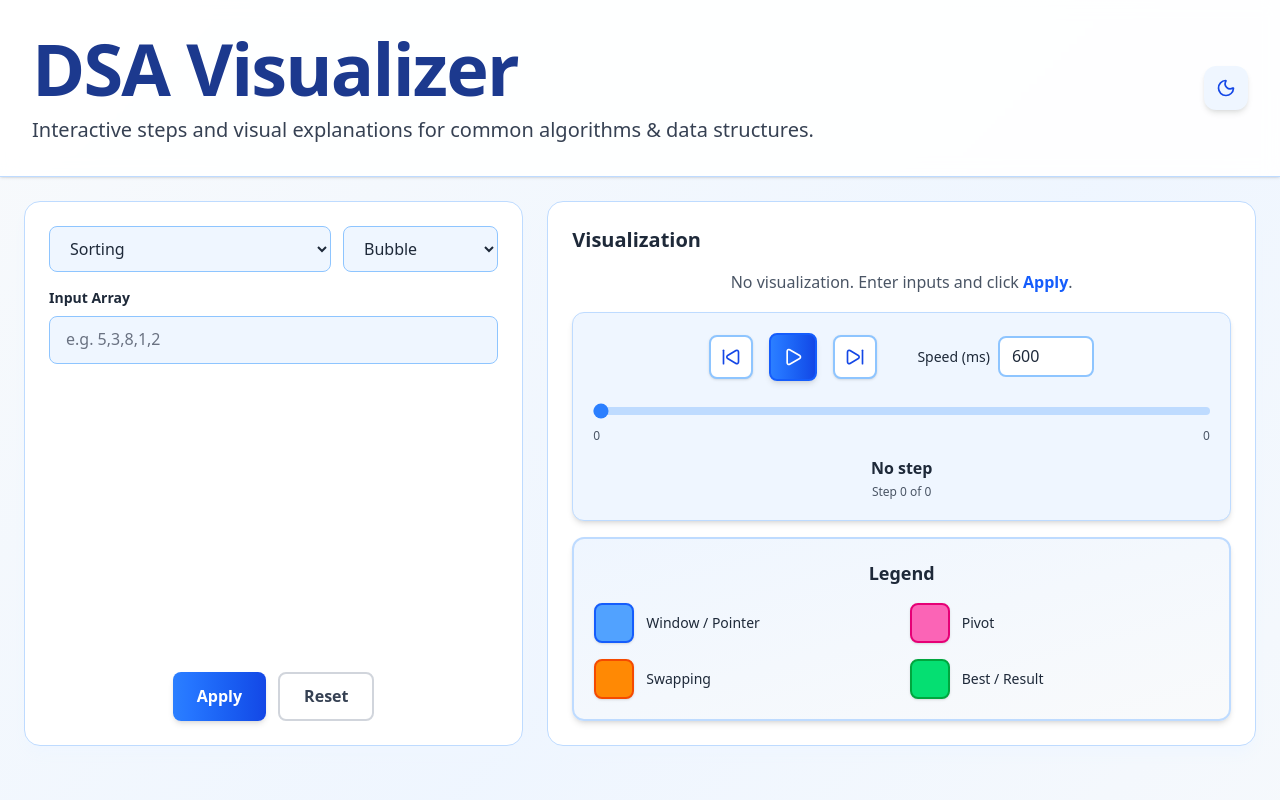
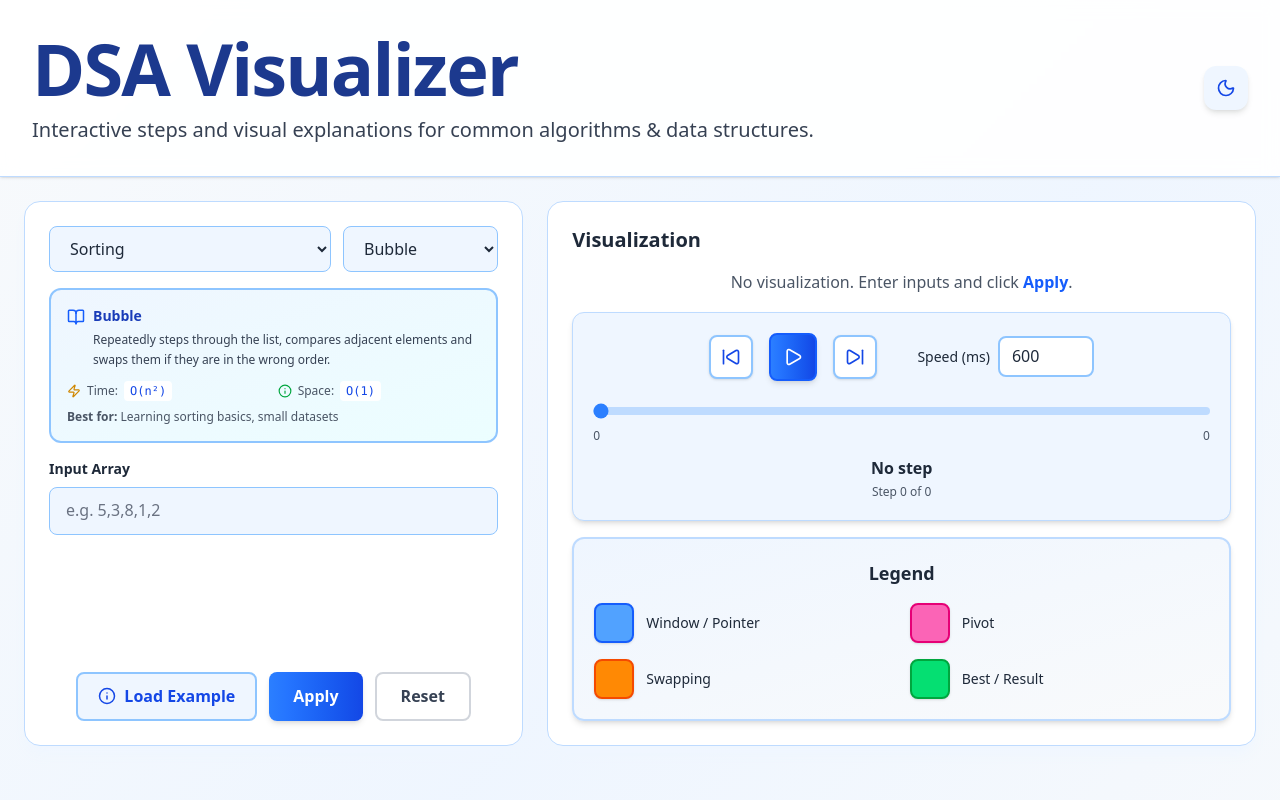
Before and after one commit to Harihkvent/DSA-VISUALIZATION, a React (Vite) app in the folder reverse-vowels-visualizer/: page / in a window 1280 px wide. Shown: the top 800 px of the page. Built offline with nearby package versions, Linux system fonts and the light colour scheme.

Commit message:
Add algorithm info cards, Load Example button, and keyboard shortcuts
Co-authored-by: Harihkvent <162299147+Harihkvent@users.noreply.github.com>

```diff
--- a/reverse-vowels-visualizer/src/App.jsx
+++ b/reverse-vowels-visualizer/src/App.jsx
@@ -1,5 +1,5 @@
 import React, { useEffect, useMemo, useState } from 'react';
-import { Play, Pause, SkipForward, SkipBack, Moon, Sun } from 'lucide-react';
+import { Play, Pause, SkipForward, SkipBack, Moon, Sun, Info, Zap, BookOpen } from 'lucide-react';
 import Footer from './components/Footer'; // adjust path as needed
 
 /* ---------- parsers & generators (kept intact, safe guards kept) ---------- */
@@ -52,6 +52,140 @@ function parseAdjList(str) {
   for (let i = 0; i <= maxIndex; i++) out[i] = Array.isArray(adj[i]) ? adj[i] : [];
   return out.length ? out : null;
 }
+
+/* ---------- Algorithm Metadata ---------- */
+
+const algorithmInfo = {
+  'Bubble': {
+    description: 'Repeatedly steps through the list, compares adjacent elements and swaps them if they are in the wrong order.',
+    timeComplexity: 'O(n²)',
+    spaceComplexity: 'O(1)',
+    example: '5,3,8,1,2',
+    bestFor: 'Learning sorting basics, small datasets'
+  },
+  'Selection': {
+    description: 'Divides input into sorted and unsorted regions, repeatedly selects the smallest element from unsorted region.',
+    timeComplexity: 'O(n²)',
+    spaceComplexity: 'O(1)',
+    example: '64,25,12,22,11',
+    bestFor: 'Small datasets, minimal memory writes'
+  },
+  'Insertion': {
+    description: 'Builds final sorted array one item at a time, inserting each element into its proper position.',
+    timeComplexity: 'O(n²)',
+    spaceComplexity: 'O(1)',
+    example: '12,11,13,5,6',
+    bestFor: 'Nearly sorted data, online algorithms'
+  },
+  'Merge': {
+    description: 'Divides array into halves, recursively sorts them, then merges the sorted halves.',
+    timeComplexity: 'O(n log n)',
+    spaceComplexity: 'O(n)',
+    example: '38,27,43,3,9,82,10',
+    bestFor: 'Large datasets, stable sorting, linked lists'
+  },
+  'Quick': {
+    description: 'Picks a pivot element, partitions array around pivot, then recursively sorts partitions.',
+    timeComplexity: 'O(n log n) avg, O(n²) worst',
+    spaceComplexity: 'O(log n)',
+    example: '10,7,8,9,1,5',
+    bestFor: 'General purpose, in-place sorting'
+  },
+  'Linear': {
+    description: 'Sequentially checks each element until target is found or list ends.',
+    timeComplexity: 'O(n)',
+    spaceComplexity: 'O(1)',
+    example: '2,3,4,10,40',
+    target: '10',
+    bestFor: 'Unsorted data, small datasets'
+  },
+  'Binary': {
+    description: 'Repeatedly divides sorted array in half, eliminating half of remaining elements each step.',
+    timeComplexity: 'O(log n)',
+    spaceComplexity: 'O(1)',
+    example: '2,3,4,10,40',
+    target: '10',
+    bestFor: 'Sorted arrays, large datasets'
+  },
+  'Reverse Vowels': {
+    description: 'Uses two pointers from both ends to swap vowels in a string.',
+    timeComplexity: 'O(n)',
+    spaceComplexity: 'O(n)',
+    example: 'hello world',
+    bestFor: 'String manipulation, two-pointer technique'
+  },
+  'Max Window Sum (k)': {
+    description: 'Slides a fixed-size window through array to find subarray with maximum sum.',
+    timeComplexity: 'O(n)',
+    spaceComplexity: 'O(1)',
+    example: '1,4,2,10,2,3,1,0,20',
+    k: '3',
+    bestFor: 'Subarray problems, optimization'
+  },
+  'Stack': {
+    description: 'Last-In-First-Out (LIFO) data structure. Elements are added and removed from the same end.',
+    timeComplexity: 'O(1) per operation',
+    spaceComplexity: 'O(n)',
+    example: 'push:1,push:2,push:3,pop,push:4',
+    bestFor: 'Function calls, undo operations, expression evaluation'
+  },
+  'Queue': {
+    description: 'First-In-First-Out (FIFO) data structure. Elements are added at rear and removed from front.',
+    timeComplexity: 'O(1) per operation',
+    spaceComplexity: 'O(n)',
+    example: 'enqueue:1,enqueue:2,dequeue,enqueue:3',
+    bestFor: 'Task scheduling, BFS, buffers'
+  },
+  'LinkedList Reverse': {
+    description: 'Reverses the direction of pointers in a singly linked list.',
+    timeComplexity: 'O(n)',
+    spaceComplexity: 'O(1)',
+    example: '1,2,3,4,5',
+    bestFor: 'Pointer manipulation, in-place reversal'
+  },
+  'Heapify': {
+    description: 'Converts an array into a max-heap data structure where parent nodes are greater than children.',
+    timeComplexity: 'O(n)',
+    spaceComplexity: 'O(1)',
+    example: '4,10,3,5,1',
+    bestFor: 'Priority queues, heap sort, top-k problems'
+  },
+  'BFS': {
+    description: 'Explores graph level by level, visiting all neighbors before moving to next level.',
+    timeComplexity: 'O(V + E)',
+    spaceComplexity: 'O(V)',
+    example: '0:1,2;1:0,3;2:0;3:1',
+    bestFor: 'Shortest path, level-order traversal'
+  },
+  'DFS': {
+    description: 'Explores graph by going as deep as possible along each branch before backtracking.',
+    timeComplexity: 'O(V + E)',
+    spaceComplexity: 'O(V)',
+    example: '0:1,2;1:0,3;2:0;3:1',
+    bestFor: 'Pathfinding, cycle detection, topological sort'
+  },
+  'Binary Tree Traversals': {
+    description: 'Different ways to visit all nodes: Preorder (Root-Left-Right), Inorder (Left-Root-Right), Postorder (Left-Right-Root), Level-order (BFS).',
+    timeComplexity: 'O(n)',
+    spaceComplexity: 'O(h) recursive, O(n) iterative',
+    example: '1,2,3,4,5,6,7',
+    bestFor: 'Tree processing, expression trees'
+  },
+  'Kadane (Max Subarray)': {
+    description: 'Finds maximum sum of contiguous subarray using dynamic programming.',
+    timeComplexity: 'O(n)',
+    spaceComplexity: 'O(1)',
+    example: '-2,1,-3,4,-1,2,1,-5,4',
+    bestFor: 'Maximum subarray problems, DP introduction'
+  },
+  'Fibonacci DP': {
+    description: 'Computes Fibonacci numbers using dynamic programming with memoization.',
+    timeComplexity: 'O(n)',
+    spaceComplexity: 'O(n)',
+    example: '8',
+    bestFor: 'Introduction to DP, optimization problems'
+  }
+};
 
 /* ---------- step generators ---------- */
 
@@ -204,6 +338,31 @@ export default function DSAVisualizer() {
     generateStepsFromInputs(parsed);
   }
 
+  function loadExample() {
+    const info = algorithmInfo[algorithm];
+    if (!info) return;
+
+    // Load example inputs based on algorithm
+    if (info.example) setInputArrayString(info.example);
+    if (info.target) setTarget(info.target);
+    if (info.k) setKWindow(Number(info.k));
+
+    // For string-based algorithms
+    if (algorithm === 'Reverse Vowels') {
+      setInputStr(info.example);
+    }
+
+    // For graph algorithms
+    if (concept === 'Graphs') {
+      setInputAdjString(info.example);
+    }
+
+    // For Fibonacci
+    if (algorithm === 'Fibonacci DP') {
+      setFibN(Number(info.example));
+    }
+  }
+
   function generateStepsFromInputs(arr = inputArray) {
     const ops = parseOps(inputOpsString);
     const adj = parseAdjList(inputAdjString);
@@ -268,6 +427,36 @@ export default function DSAVisualizer() {
     }
     return () => clearTimeout(t);
   }, [playing, index, steps, speed]);
+
+  // Keyboard shortcuts
+  useEffect(() => {
+    const handleKeyDown = (e) => {
+      if (steps.length === 0) return;
+
+      switch(e.key) {
+        case ' ': // Space - Play/Pause
+          e.preventDefault();
+          togglePlay();
+          break;
+        case 'ArrowRight': // Right arrow - Next step
+          e.preventDefault();
+          stepForward();
+          break;
+        case 'ArrowLeft': // Left arrow - Previous step
+          e.preventDefault();
+          stepBack();
+          break;
+        case 'Escape': // Escape - Stop playing
+          if (playing) setPlaying(false);
+          break;
+        default:
+          break;
+      }
+    };
+
+    window.addEventListener('keydown', handleKeyDown);
+    return () => window.removeEventListener('keydown', handleKeyDown);
+  }, [steps, playing, index]);
 
   const cur = steps[index] || {};
 
@@ -429,6 +618,36 @@ export default function DSAVisualizer() {
                     </select>
                   </div>
 
+                  {/* Algorithm Info Section */}
+                  {algorithmInfo[algorithm] && (
+                    <div className={`mb-4 p-4 rounded-xl border-2 transition-all ${darkMode ? 'bg-gradient-to-br from-blue-900/20 to-cyan-900/20 border-blue-700/50' : 'bg-gradient-to-br from-blue-50 to-cyan-50 border-blue-300'}`}>
+                      <div className="flex items-start gap-2 mb-2">
+                        <BookOpen size={18} className={darkMode ? 'text-cyan-400 mt-0.5' : 'text-blue-600 mt-0.5'} />
+                        <div className="flex-1">
+                          <h3 className={`font-bold text-sm mb-1 ${darkMode ? 'text-cyan-300' : 'text-blue-800'}`}>{algorithm}</h3>
+                          <p className={`text-xs leading-relaxed ${darkMode ? 'text-gray-300' : 'text-gray-700'}`}>{algorithmInfo[algorithm].description}</p>
+                        </div>
+                      </div>
+                      <div className="grid grid-cols-2 gap-2 mt-3">
+                        <div className={`flex items-center gap-1.5 text-xs ${darkMode ? 'text-gray-400' : 'text-gray-600'}`}>
+                          <Zap size={14} className={darkMode ? 'text-yellow-400' : 'text-yellow-600'} />
+                          <span className="font-medium">Time:</span>
+                          <code className={`px-1.5 py-0.5 rounded text-xs font-mono ${darkMode ? 'bg-gray-700 text-cyan-300' : 'bg-white text-blue-700'}`}>{algorithmInfo[algorithm].timeComplexity}</code>
+                        </div>
+                        <div className={`flex items-center gap-1.5 text-xs ${darkMode ? 'text-gray-400' : 'text-gray-600'}`}>
+                          <Info size={14} className={darkMode ? 'text-green-400' : 'text-green-600'} />
+                          <span className="font-medium">Space:</span>
+                          <code className={`px-1.5 py-0.5 rounded text-xs font-mono ${darkMode ? 'bg-gray-700 text-cyan-300' : 'bg-white text-blue-700'}`}>{algorithmInfo[algorithm].spaceComplexity}</code>
+                        </div>
+                      </div>
+                      {algorithmInfo[algorithm].bestFor && (
+                        <div className={`mt-2 text-xs ${darkMode ? 'text-gray-400' : 'text-gray-600'}`}>
+                          <span className="font-semibold">Best for:</span> {algorithmInfo[algorithm].bestFor}
+                        </div>
+                      )}
+                    </div>
+                  )}
+
                   <div className="space-y-4 mb-4">
                     {(concept === 'Sorting' || concept === 'Searching' || (concept === 'Data Structures' && ['Heapify', 'LinkedList Reverse'].includes(algorithm)) || (concept === 'Algorithms' && ['Kadane (Max Subarray)'].includes(algorithm)) || (concept === 'Trees') || (concept === 'Two Pointers / Sliding Window' && algorithm === 'Max Window Sum (k)')) && (
                       <div>
@@ -482,7 +701,11 @@ export default function DSAVisualizer() {
                     )}
                   </div>
 
-                  <div className="mt-auto flex gap-3 justify-center">
+                  <div className="mt-auto flex gap-3 justify-center flex-wrap">
+                    <button onClick={loadExample} className={`px-5 py-2.5 rounded-lg font-semibold border-2 transition-all flex items-center gap-2 ${darkMode ? 'bg-gray-700 hover:bg-gray-600 text-cyan-300 border-cyan-700 hover:border-cyan-500' : 'bg-blue-50 hover:bg-blue-100 text-blue-700 border-blue-300 hover:border-blue-500'}`}>
+                      <Info size={18} />
+                      Load Example
+                    </button>
                     <button onClick={handleApply} className={`px-6 py-2.5 rounded-lg font-semibold shadow-md hover:shadow-lg transition-all ${darkMode ? 'bg-gradient-to-r from-cyan-500 to-blue-600 hover:from-cyan-600 hover:to-blue-700 text-white' : 'bg-gradient-to-r from-blue-500 to-blue-700 hover:from-blue-600 hover:to-blue-800 text-white'}`}>Apply</button>
                     <button onClick={resetAll} className={`px-6 py-2.5 rounded-lg font-semibold border-2 transition-all ${darkMode ? 'bg-gray-700 hover:bg-gray-600 text-gray-200 border-gray-600' : 'bg-white hover:bg-gray-50 text-gray-700 border-gray-300 hover:border-gray-400'}`}>Reset</button>
                   </div>
@@ -562,13 +785,13 @@ export default function DSAVisualizer() {
 
                 <div className={`w-full p-5 rounded-xl border shadow-md transition-colors duration-300 ${darkMode ? 'bg-gray-700/50 border-gray-600' : 'bg-blue-50 border-blue-200'}`}>
                   <div className="flex items-center justify-center gap-4 mb-4">
-                    <button onClick={stepBack} className={`p-2.5 rounded-lg border-2 transition-all shadow-sm ${darkMode ? 'bg-gray-700 border-gray-600 text-gray-200 hover:bg-gray-600 hover:border-cyan-400' : 'bg-white border-blue-300 text-blue-700 hover:bg-blue-50 hover:border-blue-500'}`}><SkipBack size={20} /></button>
-                    <button onClick={togglePlay} className={`p-3 rounded-lg border-2 text-white transition-all shadow-md ${darkMode ? 'bg-gradient-to-r from-cyan-500 to-blue-600 border-cyan-600 hover:from-cyan-600 hover:to-blue-700' : 'bg-gradient-to-r from-blue-500 to-blue-700 border-blue-600 hover:from-blue-600 hover:to-blue-800'}`}>{playing ? <Pause size={20} /> : <Play size={20} />}</button>
-                    <button onClick={stepForward} className={`p-2.5 rounded-lg border-2 transition-all shadow-sm ${darkMode ? 'bg-gray-700 border-gray-600 text-gray-200 hover:bg-gray-600 hover:border-cyan-400' : 'bg-white border-blue-300 text-blue-700 hover:bg-blue-50 hover:border-blue-500'}`}><SkipForward size={20} /></button>
+                    <button onClick={stepBack} title="Previous step (or press left arrow)" className={`p-2.5 rounded-lg border-2 transition-all shadow-sm ${darkMode ? 'bg-gray-700 border-gray-600 text-gray-200 hover:bg-gray-600 hover:border-cyan-400' : 'bg-white border-blue-300 text-blue-700 hover:bg-blue-50 hover:border-blue-500'}`}><SkipBack size={20} /></button>
+                    <button onClick={togglePlay} title={playing ? "Pause animation (or press space)" : "Play animation (or press space)"} className={`p-3 rounded-lg border-2 text-white transition-all shadow-md ${darkMode ? 'bg-gradient-to-r from-cyan-500 to-blue-600 border-cyan-600 hover:from-cyan-600 hover:to-blue-700' : 'bg-gradient-to-r from-blue-500 to-blue-700 border-blue-600 hover:from-blue-600 hover:to-blue-800'}`}>{playing ? <Pause size={20} /> : <Play size={20} />}</button>
+                    <button onClick={stepForward} title="Next step (or press right arrow)" className={`p-2.5 rounded-lg border-2 transition-all shadow-sm ${darkMode ? 'bg-gray-700 border-gray-600 text-gray-200 hover:bg-gray-600 hover:border-cyan-400' : 'bg-white border-blue-300 text-blue-700 hover:bg-blue-50 hover:border-blue-500'}`}><SkipForward size={20} /></button>
 
                     <div className="ml-6 flex items-center gap-2">
                       <div className={`text-sm font-medium ${darkMode ? 'text-gray-300' : 'text-gray-800'}`}>Speed (ms)</div>
-                      <input type="number" value={speed} onChange={handleSpeedChange} className={`w-24 px-3 py-1.5 rounded-lg border-2 outline-none transition-all ${darkMode ? 'bg-gray-700 text-gray-100 border-gray-600 focus:border-cyan-400 focus:ring-2 focus:ring-cyan-500/20' : 'bg-white text-gray-800 border-blue-300 focus:border-blue-500 focus:ring-2 focus:ring-blue-100'}`} />
+                      <input type="number" value={speed} onChange={handleSpeedChange} title="Animation speed in milliseconds" className={`w-24 px-3 py-1.5 rounded-lg border-2 outline-none transition-all ${darkMode ? 'bg-gray-700 text-gray-100 border-gray-600 focus:border-cyan-400 focus:ring-2 focus:ring-cyan-500/20' : 'bg-white text-gray-800 border-blue-300 focus:border-blue-500 focus:ring-2 focus:ring-blue-100'}`} />
                     </div>
                   </div>
 
```
